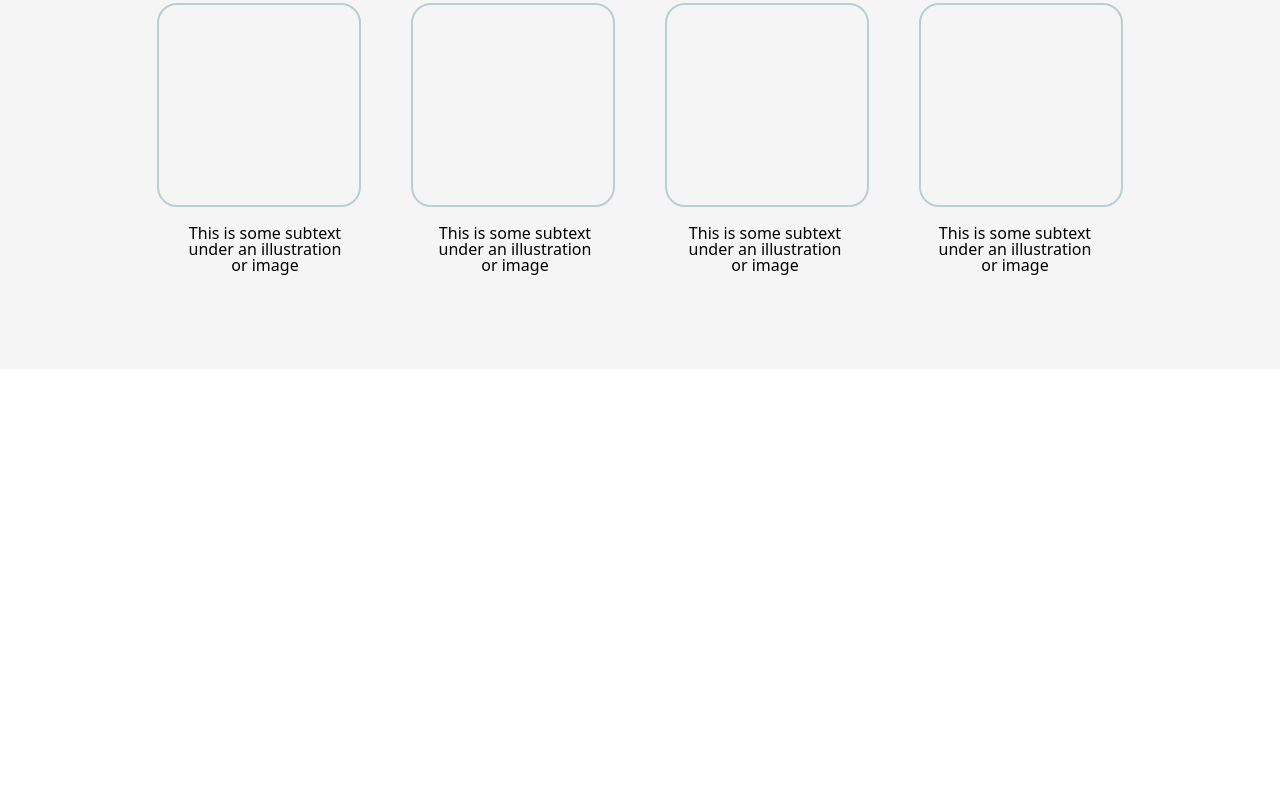
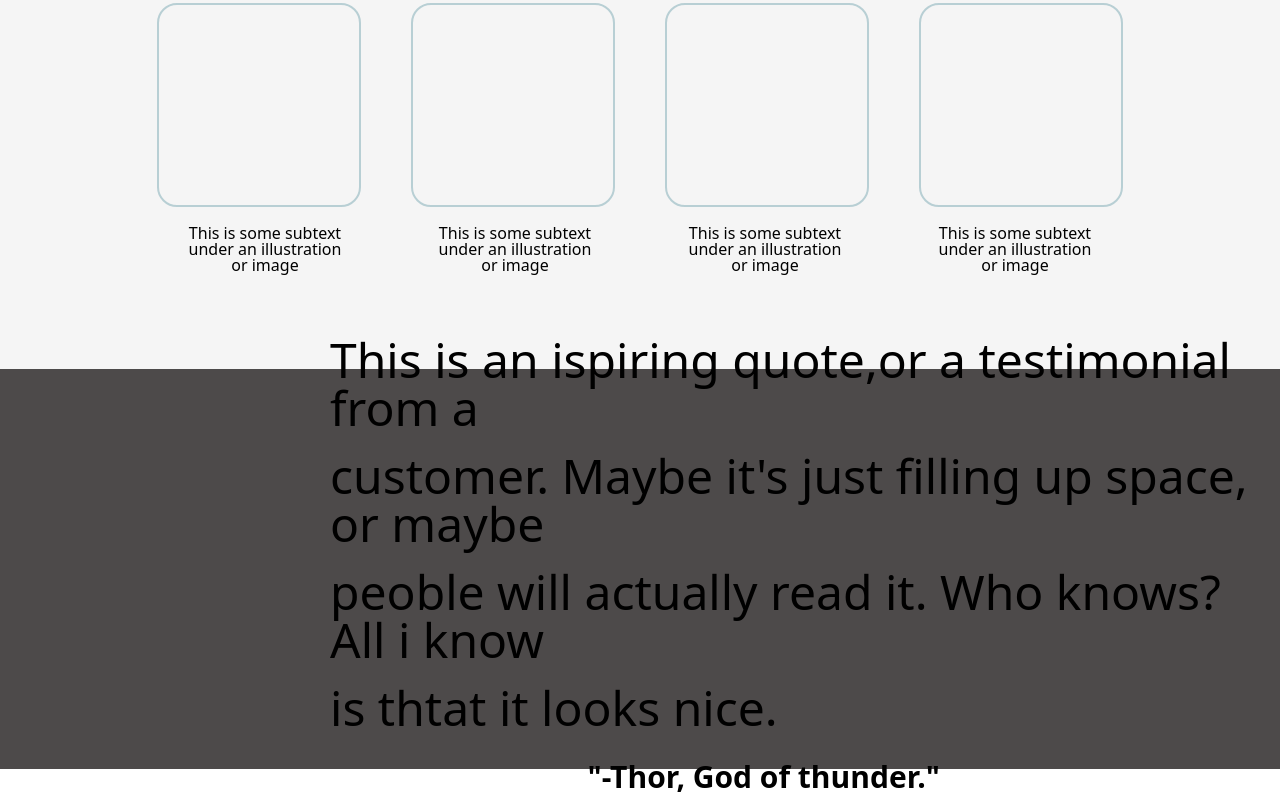
Before and after one commit to MaxiMenfi45/Landing-Page, a plain HTML site: page index.html in a window 1280 px wide. Shown: the part 623-1435 px from the top of the page. Before the commit the page ends 992 px from the top, so only its background shows below. Drawn offline with Linux system fonts and the light colour scheme.

Commit message:
added thor text.

```diff
--- a/index.html
+++ b/index.html
@@ -79,6 +79,14 @@
             <p>or image</p></div>
         </div>
 
+        <div class="textThor">
+            <div class="thor">This is an ispiring quote,or a testimonial from a </div>
+            <div class="thor">customer. Maybe it's just filling up space, or maybe</div>
+            <div class="thor">peoble will actually read it. Who knows? All i know</div>
+            <div class="thor">is thtat it looks nice.</div>
+            <div class="thorEnd">"-Thor, God of thunder."</div>
+
+        </div>
 
 
 
--- a/style/style.css
+++ b/style/style.css
@@ -232,3 +232,31 @@ table {
     height: 50px;
 
 }
+
+.textThor{
+
+    display: flex;
+    background-color: rgb(77, 74, 74);
+    width: 100%;
+    height: 25rem;
+    align-items: center;
+    justify-content: center;
+    flex-direction: column;
+}
+.textThor>.thor{
+ font-family: system-ui, -apple-system, BlinkMacSystemFont, 'Segoe UI', Roboto, Oxygen, Ubuntu, Cantarell, 'Open Sans', 'Helvetica Neue', sans-serif;
+ font-size: 48px;
+ padding: 10px;
+ align-self: flex-start;
+ margin-left: 20rem;
+}
+
+.textThor>.thorEnd{
+    font-family: system-ui, -apple-system, BlinkMacSystemFont, 'Segoe UI', Roboto, Oxygen, Ubuntu, Cantarell, 'Open Sans', 'Helvetica Neue', sans-serif;
+    align-self: flex-end;
+    font-weight: bold;
+    font-size: 30px;
+    padding: 20px;
+    margin-right: 20rem;
+
+}
```
Also changed, not shown: img/fondo.jpg (deleted).
